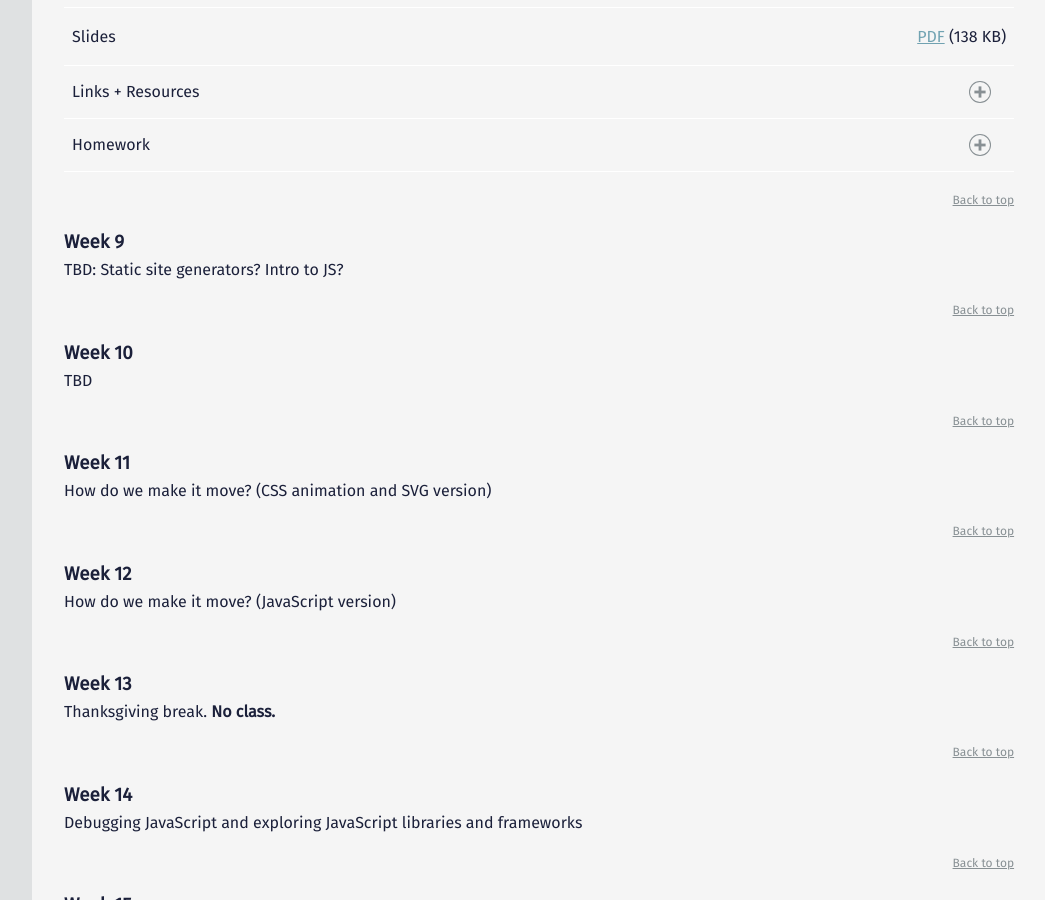
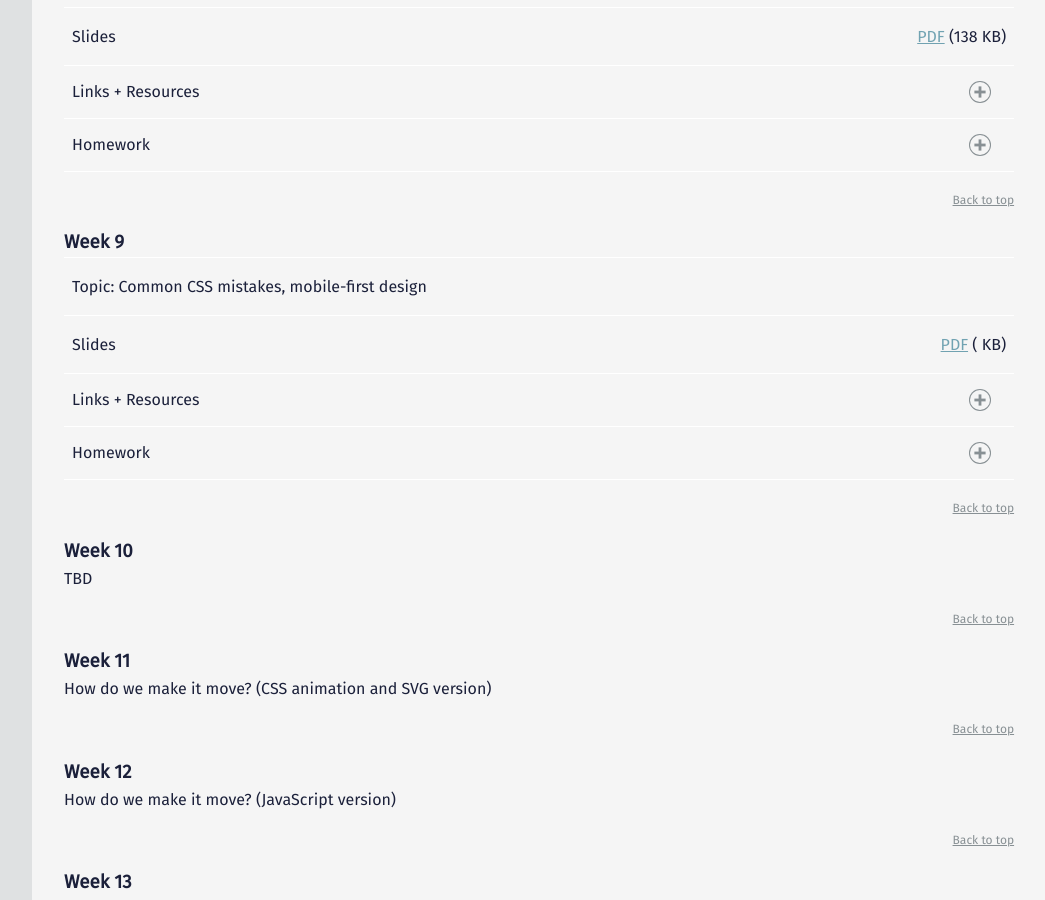
Before and after one commit to mica-web/mica-web.github.io, a Jekyll site: the page built from index.md, in a window 1280 px wide and 900 px high, scrolled down 2888 px. Shown: the whole window, without its empty margins (224-1269 px from the left). Built offline with Jekyll 4.4.1, drawn with Linux system fonts in a browser that asks for light colours.

Commit message:
W9 update

```diff
--- a/_includes/gd-431/w09.md
+++ b/_includes/gd-431/w09.md
@@ -1,22 +1,16 @@
 {::options parse_block_html="true" /}
 <section class="accordion-wrapper">
 
-<!-- <div class="accordion-title js-trigger-content-toggle">
-Topic:
-</div> -->
+<div class="accordion-title has-no-content js-trigger-content-toggle-ignore">
+Topic: Common CSS mistakes, mobile-first design
+</div>
 
-TBD: Static site generators? Intro to JS?
-
-<!-- How do we overcome the limitations of what we’ve done so far? Intro to templates and static site generators -->
-
-<!-- Getting started with templates and static site generators -->
-
-<!-- {::options parse_block_html="true" /}
+{::options parse_block_html="true" /}
 <div class="accordion-title has-no-content js-content-toggle-ignore">
 
 Slides
 
-[PDF](files/w09-.min.pdf){:target="_blank"} ( KB)
+[PDF](files/w09.min.pdf){:target="_blank"} ( KB)
 
 </div>
 
@@ -24,8 +18,13 @@ Slides
 Links + Resources
 </div>
 
+- [SMACSS](https://smacss.com/)
+- [ITCSS](https://www.xfive.co/blog/itcss-scalable-maintainable-css-architecture/)
+
 <div class="accordion-title js-trigger-content-toggle">
 Homework
-</div> -->
+</div>
+
+- Markup and styles for mobile-first homepage redesign
 
 </section>
```
Also changed, not shown: 2 other files.
